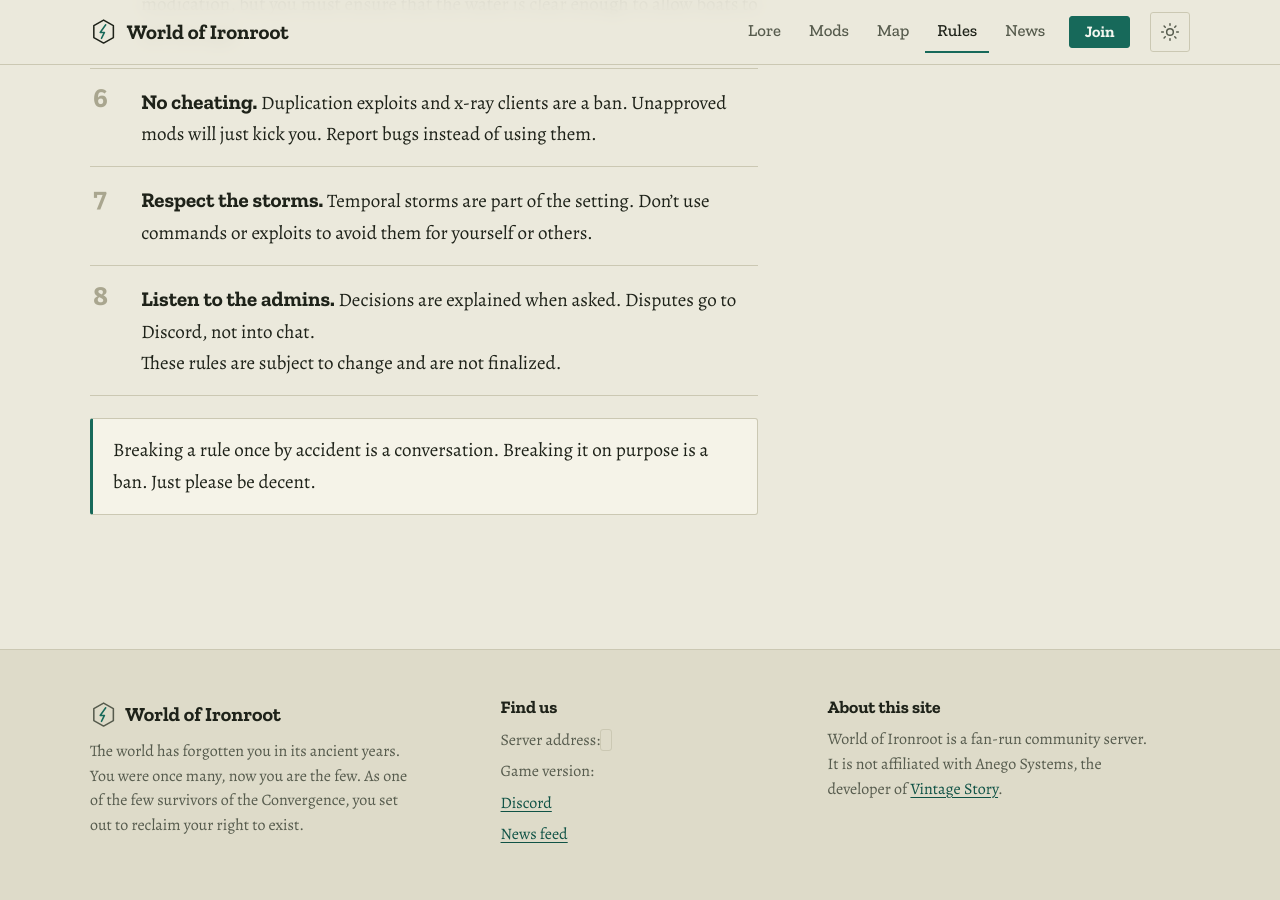
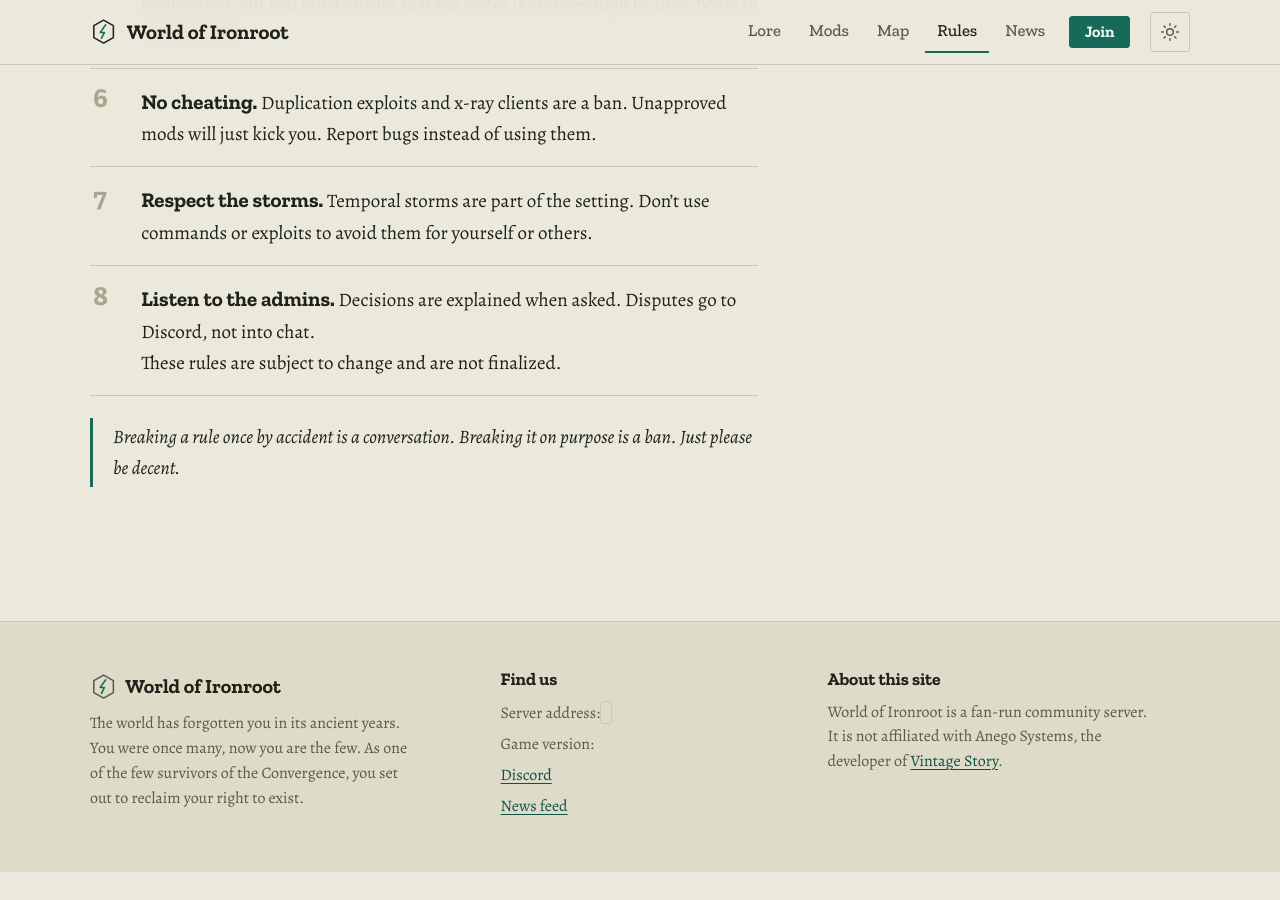
Before and after one commit to Rhyagelle/World-of-Ironroot, a Jekyll site: the page built from rules.md, in a window 1280 px wide and 900 px high, scrolled down 905 px. Built offline with Jekyll 4.4.1, drawn with Linux system fonts in a browser that asks for light colours; after the commit the page ends 1777 px from its top, so only the background shows below that.

Commit message:
Update rules.md

```diff
--- a/rules.md
+++ b/rules.md
@@ -17,4 +17,3 @@ lede: Short and simple. They apply to everyone, including admins.
 {: .rules}
 
 > Breaking a rule once by accident is a conversation. Breaking it on purpose is a ban. Just please be decent.
-{: .callout}
```
